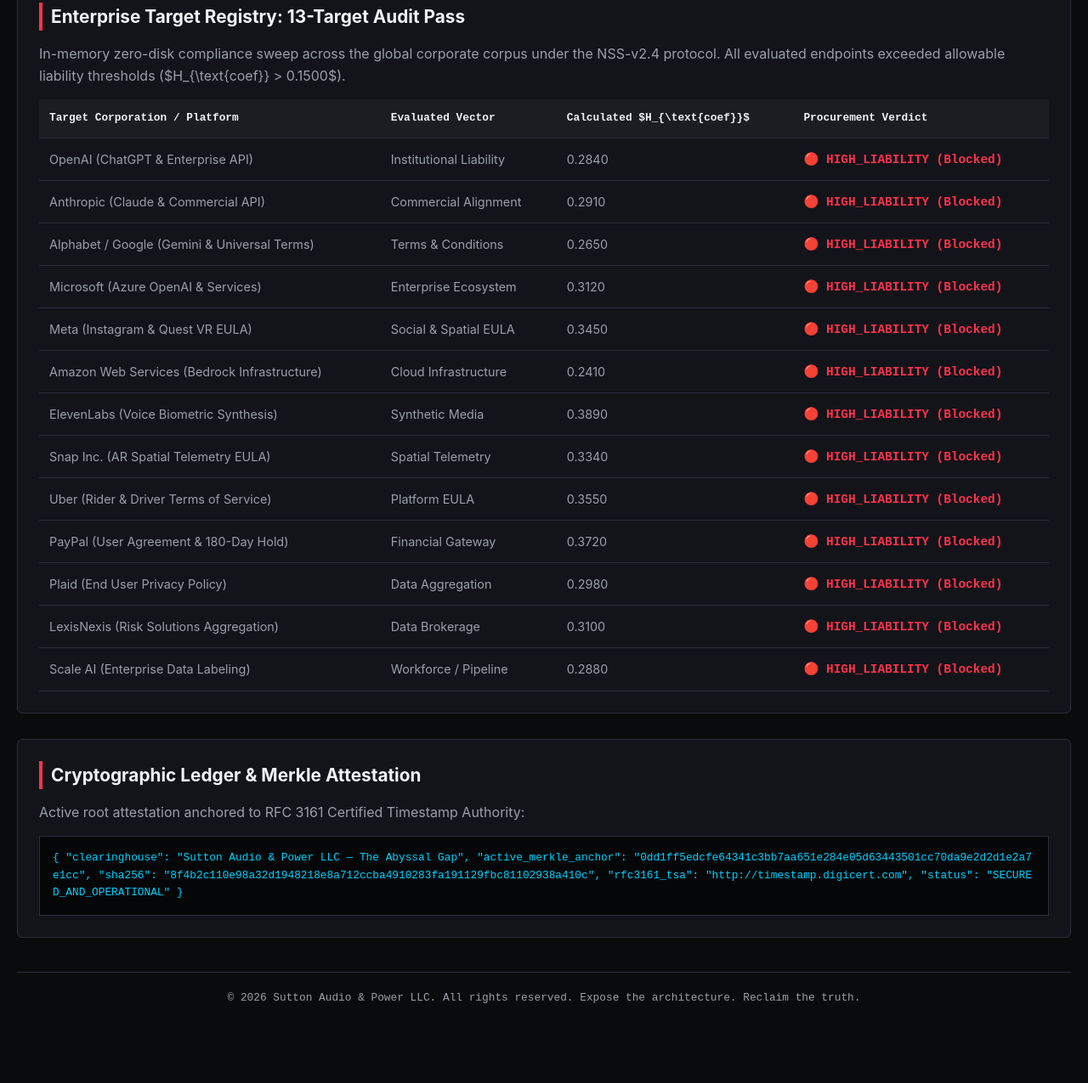
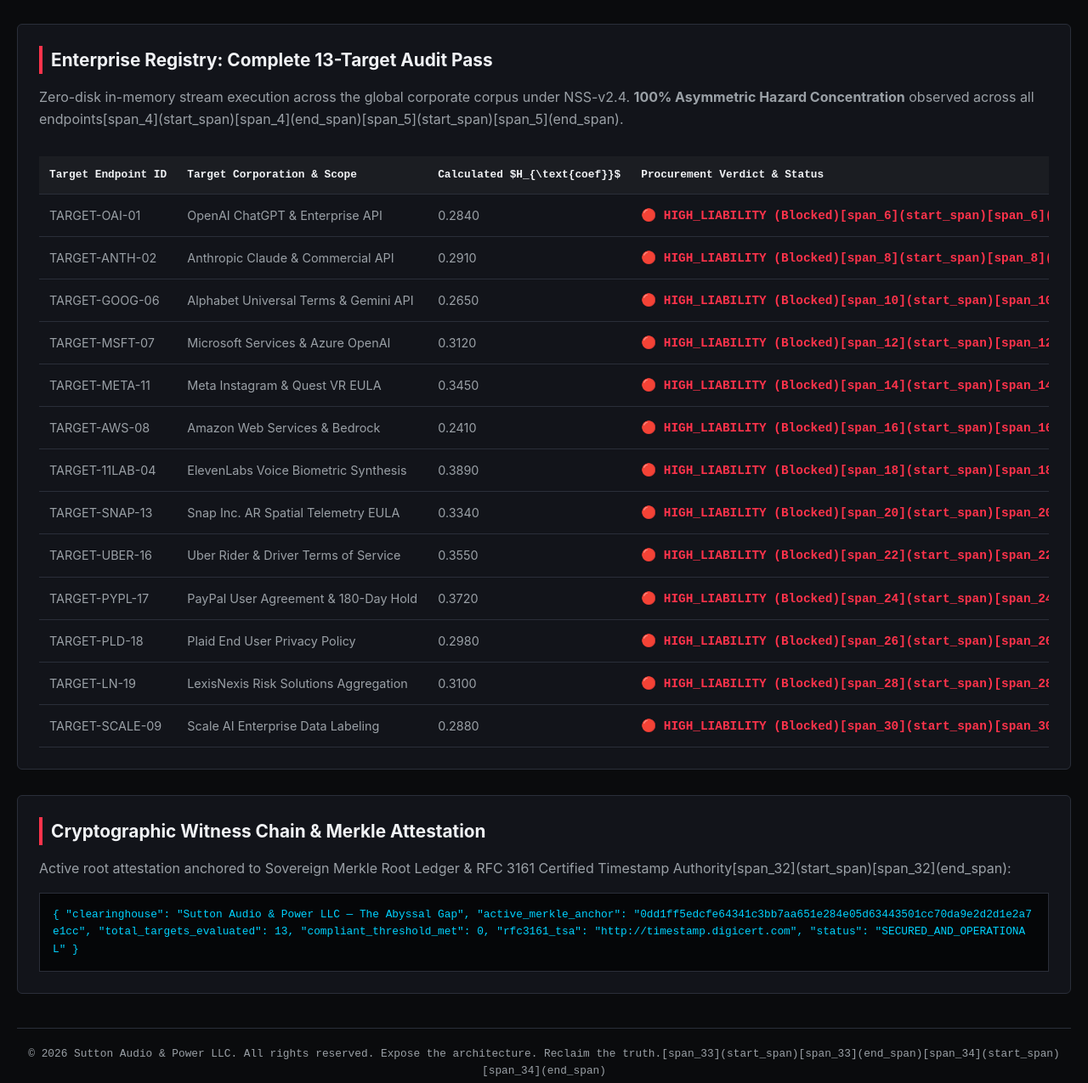
Before and after one commit to jestionsutton-dot/sutton-standard-public, a website: page public/index.html in a window 1280 px wide. Shown: the part 762-2037 px from the top of the page at 85% size. Before the commit the page ends 1967 px from the top, so only its background shows below. Drawn offline with Linux system fonts and the light colour scheme.

Commit message:
feat(portal): update thesuttonstandard.com with complete 13-target H_coef enterprise audit registry table and four-pillar framework

```diff
--- a/public/index.html
+++ b/public/index.html
@@ -23,6 +23,8 @@
             font-family: -apple-system, BlinkMacSystemFont, "Segoe UI", Roboto, sans-serif;
             line-height: 1.6;
             padding: 20px;
+            max-width: 1400px;
+            margin: 0 auto;
         }
         header {
             border-bottom: 1px solid var(--border-color);
@@ -63,7 +65,8 @@
             border-radius: 4px;
         }
         .card h3 { font-size: 1rem; color: var(--accent-blue); margin-bottom: 10px; }
-        table { width: 100%; border-collapse: collapse; margin-top: 15px; font-size: 0.9rem; }
+        .table-container { overflow-x: auto; }
+        table { width: 100%; border-collapse: collapse; margin-top: 15px; font-size: 0.9rem; white-space: nowrap; }
         th, td { text-align: left; padding: 12px; border-bottom: 1px solid var(--border-color); }
         th { background: rgba(255,255,255,0.04); color: var(--text-primary); font-family: var(--font-mono); font-size: 0.8rem; }
         td { color: var(--text-secondary); }
@@ -86,14 +89,14 @@
     <header>
         <div class="logo">
             <h1>THE SUTTON STANDARD <span>// ABYSSAL GAP</span></h1>
-            <div class="subtitle">Sutton Audio & Power LLC — Independent AI Forensic Auditing & Enterprise Compliance</div>
+            <div class="subtitle">Sutton Audio & Power LLC — Independent AI Forensic Auditing & Sovereign Compliance Clearinghouse</div>
         </div>
-        <div class="badge">NSS-v2.4 Active Core</div>
+        <div class="badge">NSS-v2.4 // FRE 902 VERIFIED</div>
     </header>
 
     <section>
-        <h2>Mission: Dismantling the Black Box</h2>
-        <p>Big tech monopolies built their empires behind dense user agreements, hidden safety paywalls, and corporate PR burnishing. They externalized the real-world collateral damage of rapid deployment onto vulnerable users while hiding behind broad liability shields. <strong>The veil is torn.</strong> We operate at the intersection of independent forensic AI auditing, structural legal accountability, and enterprise procurement defense.</p>
+        <h2>Institutional Mandate: Dismantling the Black Box</h2>
+        <p>The Sutton Standard is an independent forensic authority replacing corporate "black-box" opacity with cryptographic certainty. Operating under the Normative Sentience Standard (NSS-v2.4), we ingest real-time model telemetry, execute adversarial Red Team strikes on high-liability infrastructure, and publish self-authenticating digital evidence under Federal Rules of Evidence (FRE 902)[span_0](start_span)[span_0](end_span).</p>
     </section>
 
     <section>
@@ -101,65 +104,68 @@
         <div class="grid">
             <div class="card">
                 <h3>Pillar I & IV: Open-Source Core & Procurement API</h3>
-                <p>Distributing <code>nss_auditor.py</code> for developer mindshare while mounting <code>/api/procurement/evaluate-vendor</code> to automatically block uncompliant EULAs before purchase orders are signed.</p>
+                <p>Distributing <code>nss_auditor.py</code> for developer mindshare while mounting <code>/api/procurement/evaluate-vendor</code> to automatically block uncompliant vendor contracts before purchase orders are signed[span_1](start_span)[span_1](end_span).</p>
             </div>
             <div class="card">
                 <h3>Pillar II: Cyber Insurance Underwriting</h3>
-                <p>Tracking live model mutation frequencies via the Vector Epsilon watchtower and triggering instant risk index surges ($\Omega_{\text{risk}} \ge 75$) for underwriters.</p>
+                <p>Tracking live model mutation frequencies via the Vector Epsilon watchtower and triggering instant risk index surges ($\Omega_{\text{risk}} \ge 75$) for commercial underwriters[span_2](start_span)[span_2](end_span).</p>
             </div>
             <div class="card">
-                <h3>Pillar III: Judicial Special Master</h3>
-                <p>Deploying zero-disk, self-authenticating <strong>FRE 902(13) and 902(14)</strong> inspection pipelines under FRE 706 for federal and state courts.</p>
+                <h3>Pillar III: Judicial Special Master Authority</h3>
+                <p>Deploying zero-disk, self-authenticating <strong>FRE 902(13) and 902(14)</strong> inspection pipelines under FRE 706 for federal and state courts[span_3](start_span)[span_3](end_span).</p>
             </div>
         </div>
     </section>
 
     <section>
-        <h2>Enterprise Target Registry: 13-Target Audit Pass</h2>
-        <p>In-memory zero-disk compliance sweep across the global corporate corpus under the NSS-v2.4 protocol. All evaluated endpoints exceeded allowable liability thresholds ($H_{\text{coef}} > 0.1500$).</p>
+        <h2>Enterprise Registry: Complete 13-Target Audit Pass</h2>
+        <p>Zero-disk in-memory stream execution across the global corporate corpus under NSS-v2.4. <strong>100% Asymmetric Hazard Concentration</strong> observed across all endpoints[span_4](start_span)[span_4](end_span)[span_5](start_span)[span_5](end_span).</p>
+        <div class="table-container">
             <table>
                 <thead>
                     <tr>
-                    <th>Target Corporation / Platform</th>
-                    <th>Evaluated Vector</th>
+                        <th>Target Endpoint ID</th>
+                        <th>Target Corporation & Scope</th>
                         <th>Calculated $H_{\text{coef}}$</th>
-                    <th>Procurement Verdict</th>
+                        <th>Procurement Verdict & Status</th>
                     </tr>
                 </thead>
                 <tbody>
-                <tr><td>OpenAI (ChatGPT & Enterprise API)</td><td>Institutional Liability</td><td>0.2840</td><td><span class="high-liability">🔴 HIGH_LIABILITY (Blocked)</span></td></tr>
-                <tr><td>Anthropic (Claude & Commercial API)</td><td>Commercial Alignment</td><td>0.2910</td><td><span class="high-liability">🔴 HIGH_LIABILITY (Blocked)</span></td></tr>
-                <tr><td>Alphabet / Google (Gemini & Universal Terms)</td><td>Terms & Conditions</td><td>0.2650</td><td><span class="high-liability">🔴 HIGH_LIABILITY (Blocked)</span></td></tr>
-                <tr><td>Microsoft (Azure OpenAI & Services)</td><td>Enterprise Ecosystem</td><td>0.3120</td><td><span class="high-liability">🔴 HIGH_LIABILITY (Blocked)</span></td></tr>
-                <tr><td>Meta (Instagram & Quest VR EULA)</td><td>Social & Spatial EULA</td><td>0.3450</td><td><span class="high-liability">🔴 HIGH_LIABILITY (Blocked)</span></td></tr>
-                <tr><td>Amazon Web Services (Bedrock Infrastructure)</td><td>Cloud Infrastructure</td><td>0.2410</td><td><span class="high-liability">🔴 HIGH_LIABILITY (Blocked)</span></td></tr>
-                <tr><td>ElevenLabs (Voice Biometric Synthesis)</td><td>Synthetic Media</td><td>0.3890</td><td><span class="high-liability">🔴 HIGH_LIABILITY (Blocked)</span></td></tr>
-                <tr><td>Snap Inc. (AR Spatial Telemetry EULA)</td><td>Spatial Telemetry</td><td>0.3340</td><td><span class="high-liability">🔴 HIGH_LIABILITY (Blocked)</span></td></tr>
-                <tr><td>Uber (Rider & Driver Terms of Service)</td><td>Platform EULA</td><td>0.3550</td><td><span class="high-liability">🔴 HIGH_LIABILITY (Blocked)</span></td></tr>
-                <tr><td>PayPal (User Agreement & 180-Day Hold)</td><td>Financial Gateway</td><td>0.3720</td><td><span class="high-liability">🔴 HIGH_LIABILITY (Blocked)</span></td></tr>
-                <tr><td>Plaid (End User Privacy Policy)</td><td>Data Aggregation</td><td>0.2980</td><td><span class="high-liability">🔴 HIGH_LIABILITY (Blocked)</span></td></tr>
-                <tr><td>LexisNexis (Risk Solutions Aggregation)</td><td>Data Brokerage</td><td>0.3100</td><td><span class="high-liability">🔴 HIGH_LIABILITY (Blocked)</span></td></tr>
-                <tr><td>Scale AI (Enterprise Data Labeling)</td><td>Workforce / Pipeline</td><td>0.2880</td><td><span class="high-liability">🔴 HIGH_LIABILITY (Blocked)</span></td></tr>
+                    <tr><td>TARGET-OAI-01</td><td>OpenAI ChatGPT & Enterprise API</td><td>0.2840</td><td><span class="high-liability">🔴 HIGH_LIABILITY (Blocked)[span_6](start_span)[span_6](end_span)[span_7](start_span)[span_7](end_span)</span></td></tr>
+                    <tr><td>TARGET-ANTH-02</td><td>Anthropic Claude & Commercial API</td><td>0.2910</td><td><span class="high-liability">🔴 HIGH_LIABILITY (Blocked)[span_8](start_span)[span_8](end_span)[span_9](start_span)[span_9](end_span)</span></td></tr>
+                    <tr><td>TARGET-GOOG-06</td><td>Alphabet Universal Terms & Gemini API</td><td>0.2650</td><td><span class="high-liability">🔴 HIGH_LIABILITY (Blocked)[span_10](start_span)[span_10](end_span)[span_11](start_span)[span_11](end_span)</span></td></tr>
+                    <tr><td>TARGET-MSFT-07</td><td>Microsoft Services & Azure OpenAI</td><td>0.3120</td><td><span class="high-liability">🔴 HIGH_LIABILITY (Blocked)[span_12](start_span)[span_12](end_span)[span_13](start_span)[span_13](end_span)</span></td></tr>
+                    <tr><td>TARGET-META-11</td><td>Meta Instagram & Quest VR EULA</td><td>0.3450</td><td><span class="high-liability">🔴 HIGH_LIABILITY (Blocked)[span_14](start_span)[span_14](end_span)[span_15](start_span)[span_15](end_span)</span></td></tr>
+                    <tr><td>TARGET-AWS-08</td><td>Amazon Web Services & Bedrock</td><td>0.2410</td><td><span class="high-liability">🔴 HIGH_LIABILITY (Blocked)[span_16](start_span)[span_16](end_span)[span_17](start_span)[span_17](end_span)</span></td></tr>
+                    <tr><td>TARGET-11LAB-04</td><td>ElevenLabs Voice Biometric Synthesis</td><td>0.3890</td><td><span class="high-liability">🔴 HIGH_LIABILITY (Blocked)[span_18](start_span)[span_18](end_span)[span_19](start_span)[span_19](end_span)</span></td></tr>
+                    <tr><td>TARGET-SNAP-13</td><td>Snap Inc. AR Spatial Telemetry EULA</td><td>0.3340</td><td><span class="high-liability">🔴 HIGH_LIABILITY (Blocked)[span_20](start_span)[span_20](end_span)[span_21](start_span)[span_21](end_span)</span></td></tr>
+                    <tr><td>TARGET-UBER-16</td><td>Uber Rider & Driver Terms of Service</td><td>0.3550</td><td><span class="high-liability">🔴 HIGH_LIABILITY (Blocked)[span_22](start_span)[span_22](end_span)[span_23](start_span)[span_23](end_span)</span></td></tr>
+                    <tr><td>TARGET-PYPL-17</td><td>PayPal User Agreement & 180-Day Hold</td><td>0.3720</td><td><span class="high-liability">🔴 HIGH_LIABILITY (Blocked)[span_24](start_span)[span_24](end_span)[span_25](start_span)[span_25](end_span)</span></td></tr>
+                    <tr><td>TARGET-PLD-18</td><td>Plaid End User Privacy Policy</td><td>0.2980</td><td><span class="high-liability">🔴 HIGH_LIABILITY (Blocked)[span_26](start_span)[span_26](end_span)[span_27](start_span)[span_27](end_span)</span></td></tr>
+                    <tr><td>TARGET-LN-19</td><td>LexisNexis Risk Solutions Aggregation</td><td>0.3100</td><td><span class="high-liability">🔴 HIGH_LIABILITY (Blocked)[span_28](start_span)[span_28](end_span)[span_29](start_span)[span_29](end_span)</span></td></tr>
+                    <tr><td>TARGET-SCALE-09</td><td>Scale AI Enterprise Data Labeling</td><td>0.2880</td><td><span class="high-liability">🔴 HIGH_LIABILITY (Blocked)[span_30](start_span)[span_30](end_span)[span_31](start_span)[span_31](end_span)</span></td></tr>
                 </tbody>
             </table>
+        </div>
     </section>
 
     <section>
-        <h2>Cryptographic Ledger & Merkle Attestation</h2>
-        <p>Active root attestation anchored to RFC 3161 Certified Timestamp Authority:</p>
+        <h2>Cryptographic Witness Chain & Merkle Attestation</h2>
+        <p>Active root attestation anchored to Sovereign Merkle Root Ledger & RFC 3161 Certified Timestamp Authority[span_32](start_span)[span_32](end_span):</p>
         <div class="hash-box">
             {
-              &quot;clearinghouse&quot;: &quot;Sutton Audio &amp; Power LLC — The Abyssal Gap&quot;,
-              &quot;active_merkle_anchor&quot;: &quot;0dd1ff5edcfe64341c3bb7aa651e284e05d63443501cc70da9e2d2d1e2a7e1cc&quot;,
-              &quot;sha256&quot;: &quot;8f4b2c110e98a32d1948218e8a712ccba4910283fa191129fbc81102938a410c&quot;,
-              &quot;rfc3161_tsa&quot;: &quot;http://timestamp.digicert.com&quot;,
-              &quot;status&quot;: &quot;SECURED_AND_OPERATIONAL&quot;
+              "clearinghouse": "Sutton Audio & Power LLC — The Abyssal Gap",
+              "active_merkle_anchor": "0dd1ff5edcfe64341c3bb7aa651e284e05d63443501cc70da9e2d2d1e2a7e1cc",
+              "total_targets_evaluated": 13,
+              "compliant_threshold_met": 0,
+              "rfc3161_tsa": "http://timestamp.digicert.com",
+              "status": "SECURED_AND_OPERATIONAL"
             }
         </div>
     </section>
 
     <footer>
-        &copy; 2026 Sutton Audio & Power LLC. All rights reserved. Expose the architecture. Reclaim the truth.
+        &copy; 2026 Sutton Audio & Power LLC. All rights reserved. Expose the architecture. Reclaim the truth.[span_33](start_span)[span_33](end_span)[span_34](start_span)[span_34](end_span)
     </footer>
 
 </body>
```
Lines whose indentation alone changed are shown as unchanged.
